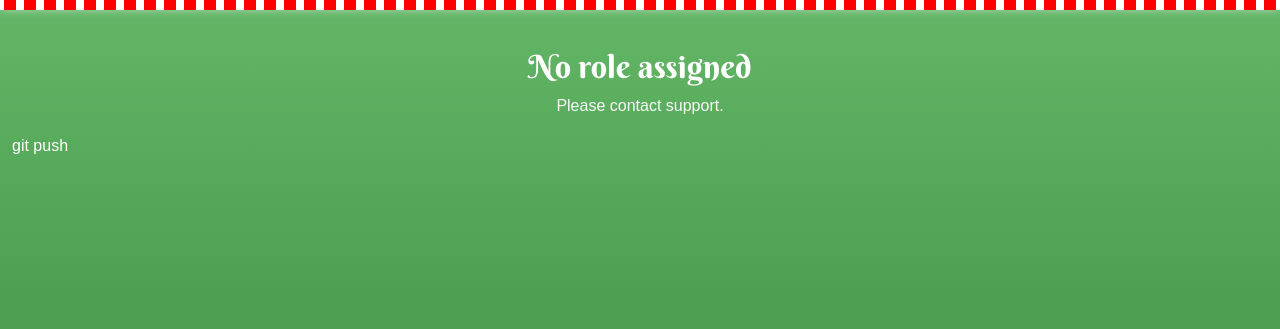
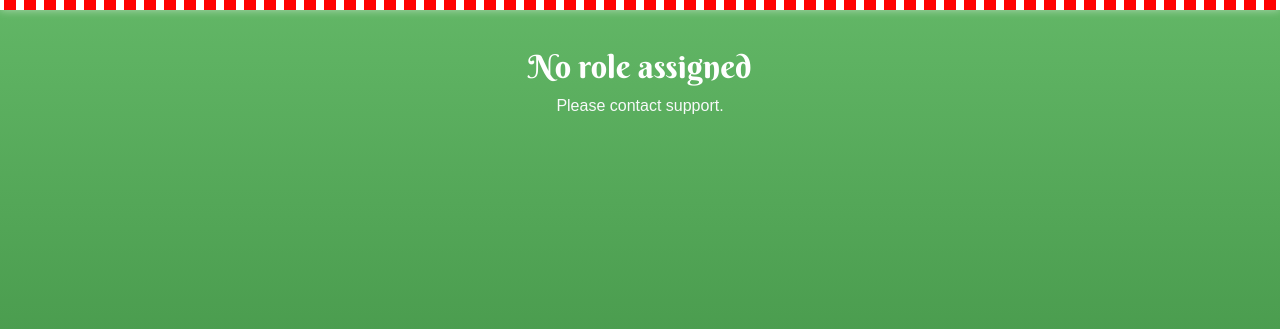
Before and after one commit to jack-brosnan/home-not-alone, a Django app: page / in a window 1280 px wide. Shown: the part 56-385 px from the top of the page. Run offline with Django 4.2, Linux system fonts and the light colour scheme; the visitor is signed in with stand-in values (Sample User, id 1); some libraries are stand-ins or nearby versions.

```diff
--- a/secret_santa/templates/secret_santa/index.html
+++ b/secret_santa/templates/secret_santa/index.html
@@ -154,4 +154,4 @@
         </div>
     </div>
 </div>
-git push{% endblock %}
+{% endblock %}
```
